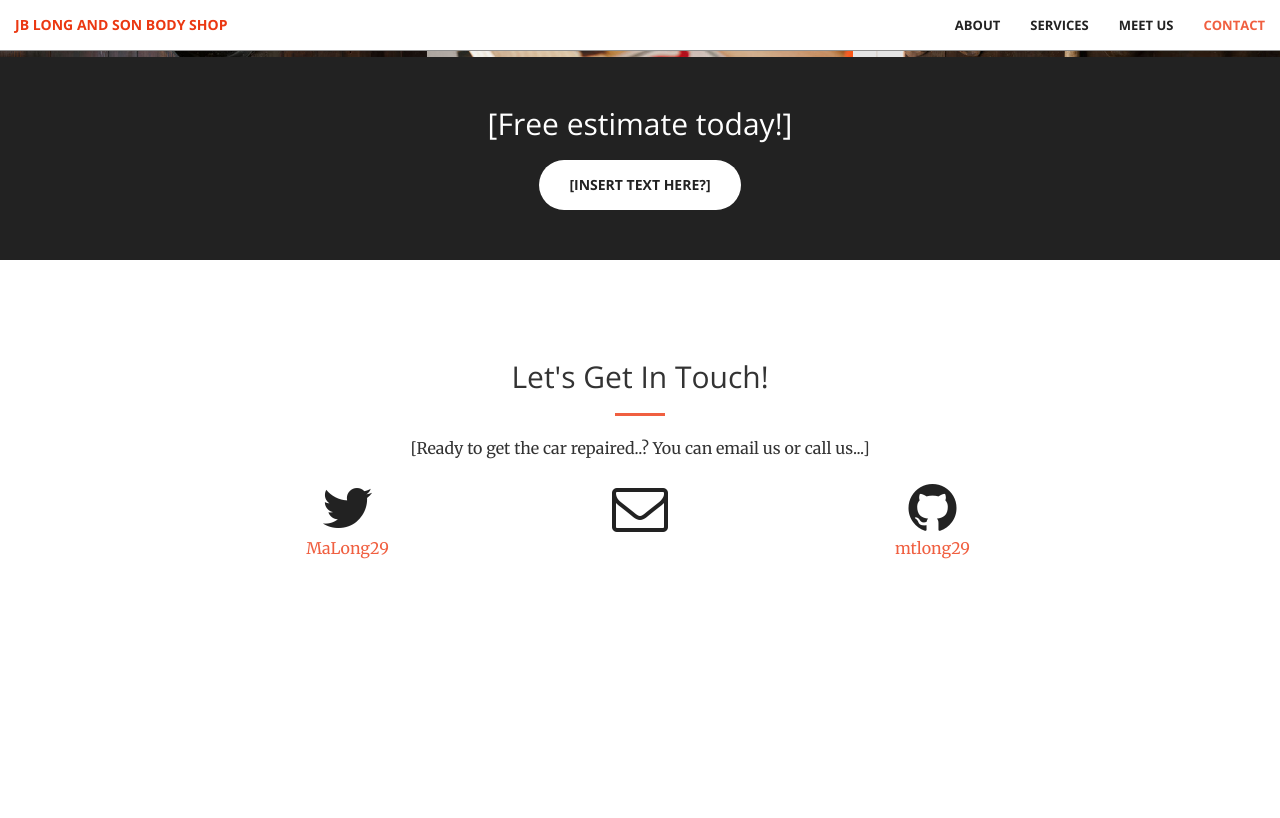
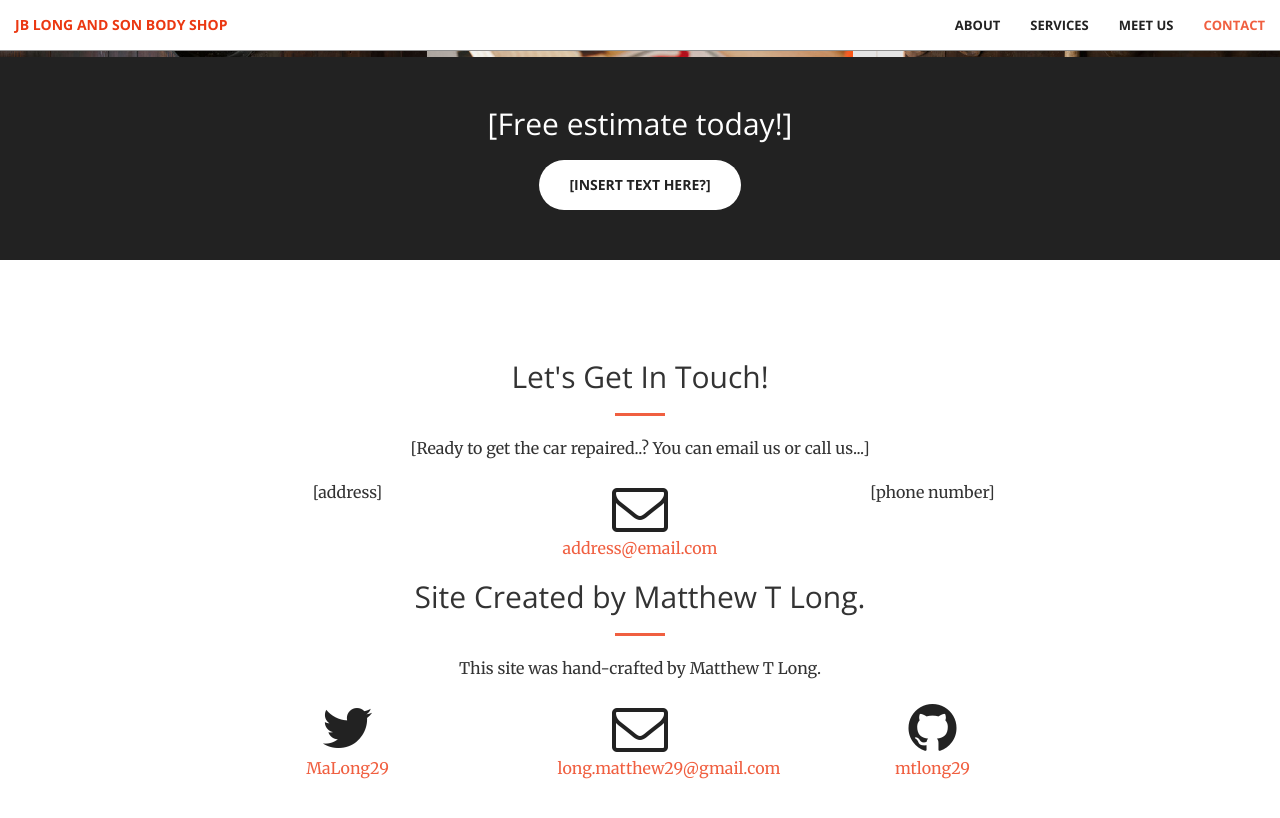
Before and after one commit to matthewlong29/JBShop_Site, a Jekyll site: the page built from index.html, in a window 1280 px wide and 900 px high, scrolled down 2155 px. Shown: the top 818 px of the window. Built offline with Jekyll 4.4.1, drawn with Linux system fonts in a browser that asks for light colours; before the commit the page ends 2835 px from its top, so only the background shows below that.

Commit message:
Updated contact information

```diff
--- a/_config.yml
+++ b/_config.yml
@@ -1,6 +1,7 @@
 title: JB Long and Son Body Shop
 
-email:
+email-matthew: long.matthew29@gmail.com
+email-shop: [address@email.com]
 
 description: Description of JB Long and Son Body Shop.
 
--- a/_includes/contact.html
+++ b/_includes/contact.html
@@ -7,15 +7,33 @@
                 <p>[Ready to get the car repaired..? You can email us or call us...]</p>
             </div>
             <div class="col-lg-2 col-lg-offset-2 text-center">
+                    <p>[address]</p>
+            </div>
+            <div class="col-lg-2 col-lg-offset-1 text-center">
+                <a href="mailto:{{ site.email-shop }}">
+                <i class="fa fa-envelope-o fa-3x wow bounceIn" data-wow-delay=".1s"></i>
+                    <p>{{ site.email-shop }}</p>
+                </a>
+            </div>
+            <div class="col-lg-2 col-lg-offset-1 text-center">
+                <p>[phone number]</p>
+                </a>
+            </div>
+            <div class="col-lg-8 col-lg-offset-2 text-center">
+                <h2 class="section-heading">Site Created by Matthew T Long.</h2>
+                <hr class="primary">
+                <p>This site was hand-crafted by Matthew T Long.</p>
+            </div>
+            <div class="col-lg-2 col-lg-offset-2 text-center">
                 <a href="https://twitter.com/{{ site.twitter_username }}">
                     <i class="fa fa-twitter fa-3x wow bounceIn" data-wow-delay=".1s"></i>
                     <p>{{ site.twitter_username }}</p>
                 </a>
             </div>
             <div class="col-lg-2 col-lg-offset-1 text-center">
-            <a href="mailto:{{ site.email }}">
+                <a href="mailto:{{ site.email-matthew }}">
                 <i class="fa fa-envelope-o fa-3x wow bounceIn" data-wow-delay=".1s"></i>
-                <p>{{ site.email }}</p>
+                    <p>{{ site.email-matthew }}</p>
                 </a>
             </div>
             <div class="col-lg-2 col-lg-offset-1 text-center">
```
Lines whose indentation alone changed are shown as unchanged.
